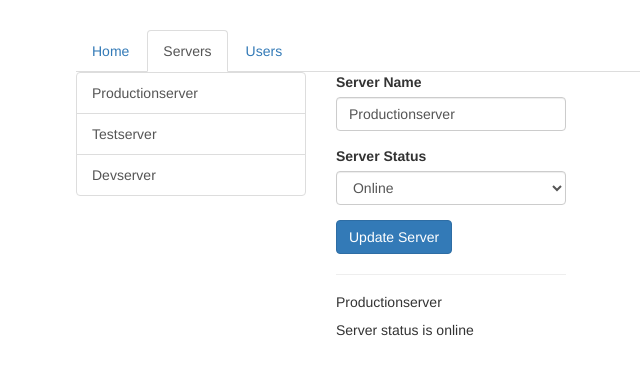
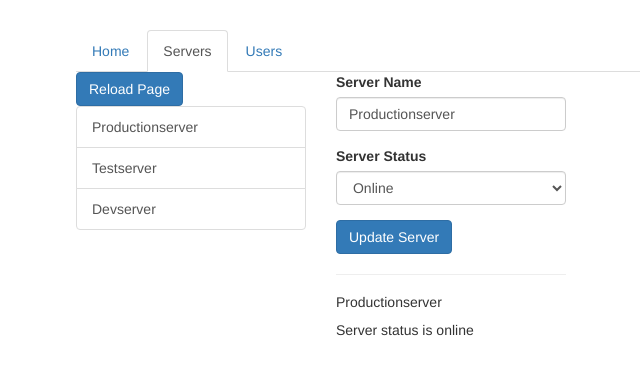
Before and after one commit to KashirAli/Angular-Routing, an Angular app: page /servers in a window 1280 px wide. Shown: the top 374 px of the page, without its empty margins (189-829 px from the left). Built offline with nearby package versions, Linux system fonts and the light colour scheme.

Commit message:
navigating programmatically with relative path

```diff
--- a/src/app/servers/servers.component.html
+++ b/src/app/servers/servers.component.html
@@ -1,5 +1,6 @@
 <div class="row">
   <div class="col-xs-12 col-sm-4">
+    <button class="btn btn-primary" (click)="onReloadServer()">Reload Page</button>
     <div class="list-group">
       <a
         href="#"
--- a/src/app/servers/servers.component.ts
+++ b/src/app/servers/servers.component.ts
@@ -1,4 +1,5 @@
 import { Component, OnInit } from '@angular/core';
+import { ActivatedRoute, Router } from '@angular/router';
 import { ServersService } from './servers.service';
 
 @Component({
@@ -9,10 +10,14 @@ import { ServersService } from './servers.service';
 export class ServersComponent implements OnInit {
   public servers: {id: number, name: string, status: string}[] = [];
 
-  constructor(private serversService: ServersService) { }
+  constructor(private serversService: ServersService,
+    private route:Router,
+    private routes:ActivatedRoute) { }
 
   ngOnInit() {
     this.servers = this.serversService.getServers();
   }
-
+  onReloadServer(){
+    //this.route.navigate(['/servers'],{relativeTo:this.routes});
+  }
 }
```
